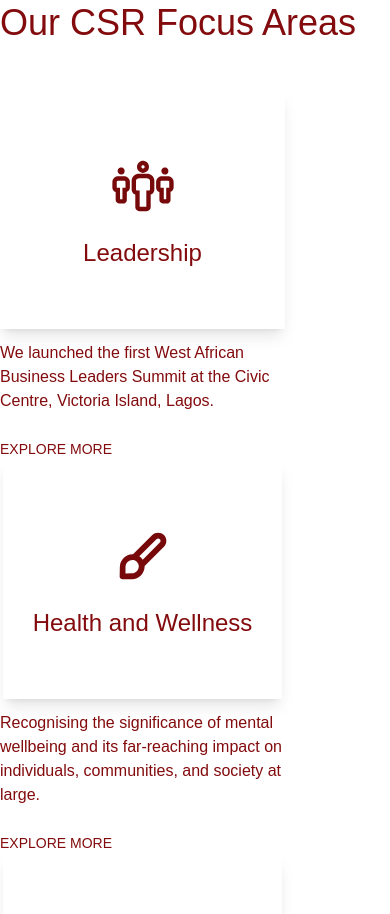
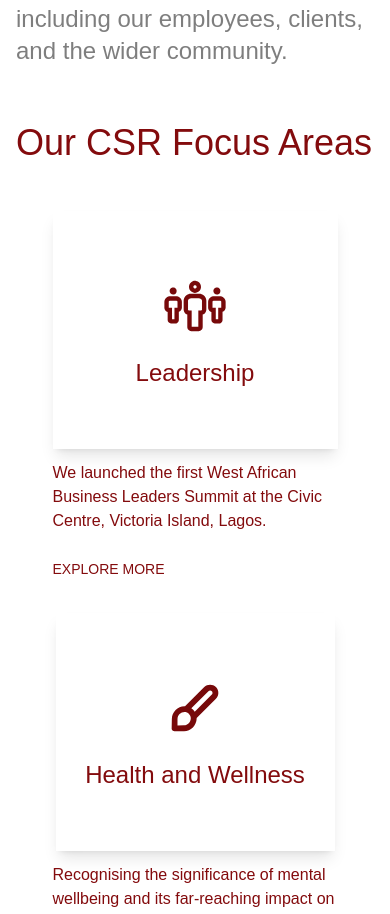
Before and after one commit to larrybabs/zenera, a React (Create React App) app: page /sustainability in a window 390 px wide. Shown: the part 1032-1946 px from the top of the page. Built offline with nearby package versions, Linux system fonts and the light colour scheme.

Commit message:
fix minor mobile responsiveness

```diff
--- a/src/components/Post.jsx
+++ b/src/components/Post.jsx
@@ -48,8 +48,8 @@ const PostsComponent = () => {
   }
 
   return (
-    <div className="container mx-auto pt-40">
-      <div className="flex flex-wrap gap-8 justify-between px-12">
+    <div className="container mx-auto pt-10 md:pt-40">
+      <div className="flex flex-wrap gap-8 justify-between px-4 md:px-12">
         {posts.map((post) => (
           <div key={post.id} className="h-[450px] md:w-[320px]">
             <div className="relative w-full h-[300px] md:h-[280px] overflow-hidden group">
--- a/src/pages/gallery/Gallery.jsx
+++ b/src/pages/gallery/Gallery.jsx
@@ -15,7 +15,7 @@ const Gallery = () => {
           Gallery
         </h2>
       </div>
-      <div className='mt-36'>
+      <div className='mt-10 md:mt-36'>
       <ImageGallery />
       </div>
 
--- a/src/pages/home/Home.jsx
+++ b/src/pages/home/Home.jsx
@@ -38,7 +38,7 @@ export const Home = () => {
               Outstanding PR Agency of the Decade
               </h1>
 
-              <a href="/press-releases" className="uppercase text-primary bg-white py-3 px-10 text-xl hover:bg-gray">
+              <a href="/press-releases" className="uppercase text-primary bg-white py-3 px-4 md:px-10 text-xl hover:bg-gray">
                     Read more
                   </a>
             </div>
@@ -81,7 +81,7 @@ export const Home = () => {
               Inspiring agency of the year
               </h1>
 
-              <a href="/press-releases" className="uppercase text-primary bg-white py-3 px-10 text-xl hover:bg-gray">
+              <a href="/press-releases" className="uppercase text-primary bg-white py-3 px-4 md:px-10 text-xl hover:bg-gray">
               Click here to read more
                   </a>
             </div>
@@ -142,7 +142,7 @@ export const Home = () => {
         </div>
         <div className="container mx-auto py-36 w-full flex justify-center max-w-1xl p-4">
           <iframe
-            className="w-3/4 h-[550px] rounded-3xl shadow-lg"
+            className="md:w-3/4 h-[550px] rounded-3xl shadow-lg"
             src="https://www.youtube.com/embed/Uc_IeSgP_w4"
             title="Zenera Wins Marketing Edge 2024: Outstanding PR Agency of the Decade!"
             frameborder="0"
--- a/src/pages/sustainability/Sustainability.jsx
+++ b/src/pages/sustainability/Sustainability.jsx
@@ -12,7 +12,7 @@ export const Sustainability = () => {
         </h2>
       </div>
       <div className="m-4 md:m-24 flex flex-col md:flex-row justify-between items-end gap-12">
-        <h2 className="font-bold text-4xl md:text-6xl text-primary min-w-[500px]">
+        <h2 className="font-bold text-4xl md:text-6xl text-primary md:min-w-[500px]">
           We drive positive change in the
           <span className="text-primary/40"> communities we serve.</span>{" "}
         </h2>
@@ -20,10 +20,10 @@ export const Sustainability = () => {
         At Zenera Consulting, we are deeply committed to harnessing our success to drive positive change in the communities we serve. As a leading branding and corporate communications firm, we recognise the profound impact our business has on society and the environment. This report showcases our dedication to Corporate Social Responsibility (CSR) and highlights our concerted efforts to make a meaningful difference in the lives of our stakeholders, including our employees, clients, and the wider community.
         </p>
       </div>
-      <div className=" md:my-36 container mx-auto">
-        <h2 className="text-4xl text-primary mb-12">Our CSR Focus Areas</h2>
-        <div className="md:mb-32 flex flex-wrap justify-between text-primary ">
-          <div className="w-[285px]">
+      <div className="mt-14 md:my-36 container mx-auto">
+        <h2 className="text-4xl text-primary mb-12 px-4">Our CSR Focus Areas</h2>
+        <div className="md:mb-32 flex flex-wrap justify-center md:justify-between text-primary ">
+          <div className="w-[285px] mb-8">
             <a
               href="/sustainability/leadership"
               className="text-center hover:bg-primary hover:text-white group duration-500 shadow-lg  h-[238px] mx-auto flex flex-col items-center justify-center"
@@ -53,7 +53,7 @@ export const Sustainability = () => {
               EXPLORE MORE
             </a>
           </div>
-          <div className="w-[285px]">
+          <div className="w-[285px] mb-8">
             <a
               href="/sustainability/health"
               className="hover:bg-primary hover:text-white group duration-500 shadow-lg w-[279px] h-[238px] mx-auto flex flex-col items-center justify-center"
@@ -86,7 +86,7 @@ export const Sustainability = () => {
             </a>
           </div>
 
-          <div className="w-[285px]">
+          <div className="w-[285px] mb-8">
             <a
               href="/sustainability/sports"
               className="hover:bg-primary hover:text-white group duration-500 shadow-lg w-[279px] h-[238px] mx-auto flex flex-col items-center justify-center"
```
